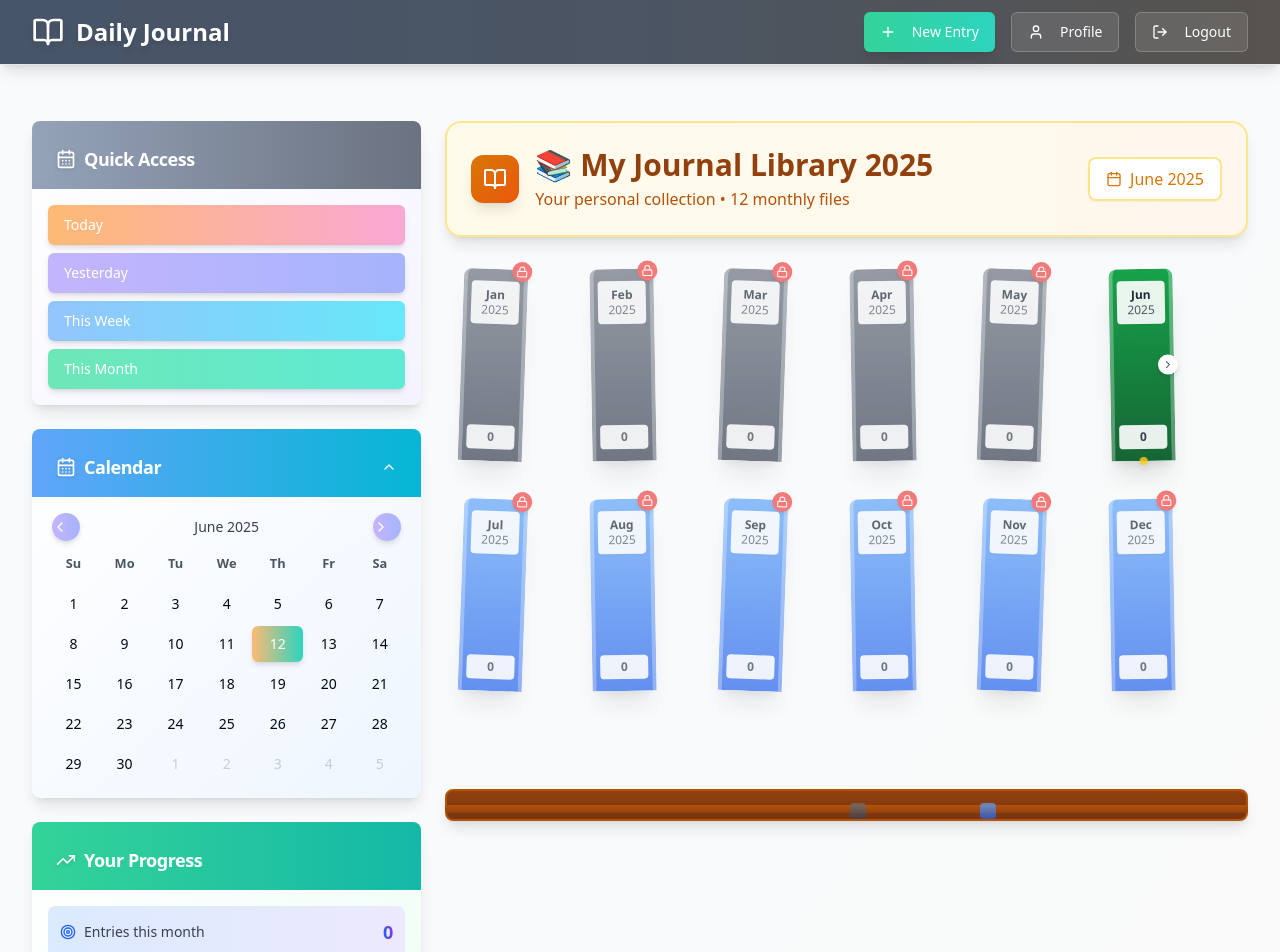
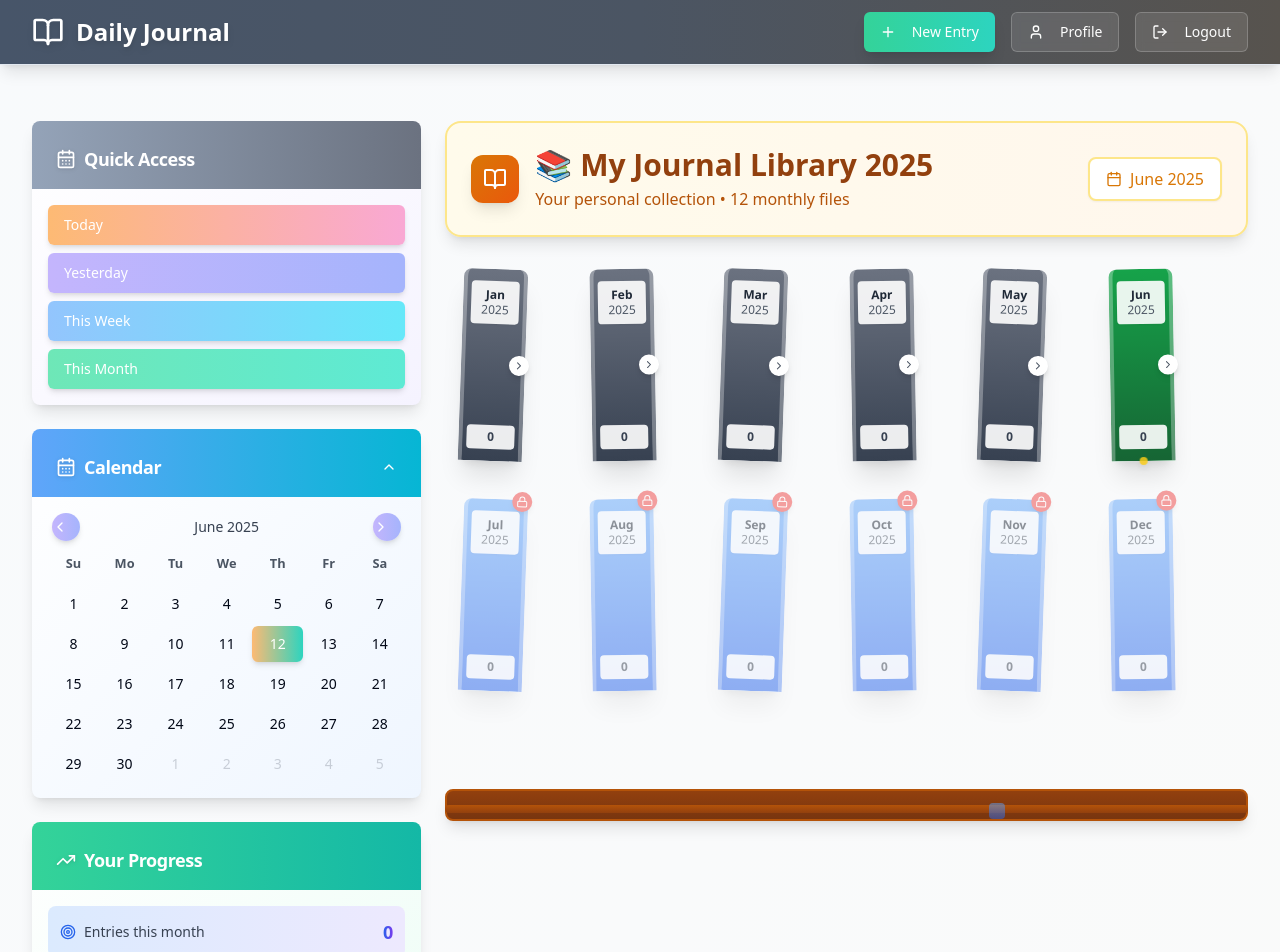
Before and after one commit to SumitKSinghh/quiet-thoughts-space, a React (Vite) app: page /dashboard in a window 1280 px wide. Shown: the top 952 px of the page. Built offline with nearby package versions, Linux system fonts and the light colour scheme.

Commit message:
Fix: Show journals of previous months
Fix issue where journals of previous months are not visible.

```diff
--- a/src/components/JournalList.tsx
+++ b/src/components/JournalList.tsx
@@ -133,13 +133,11 @@ const JournalList = ({ selectedDate, onEditJournal }: JournalListProps) => {
   }, {} as Record<string, Journal[]>);
 
   const toggleFile = (monthKey: string, month: any) => {
-    // Only allow expansion of current month
-    if (!month.isCurrentMonth) {
+    // Restrict access to future months only
+    if (month.isFutureMonth) {
       toast({
         title: "Access Restricted",
-        description: month.isPastMonth
-          ? "Past journal entries are read-only"
-          : "Future months are not yet available",
+        description: "Future months are not yet available",
         variant: "destructive",
       });
       return;
@@ -367,12 +365,12 @@ const JournalList = ({ selectedDate, onEditJournal }: JournalListProps) => {
                   <button
                     onClick={() => toggleFile(month.key, month)}
                     className="group relative w-full"
-                    disabled={!month.isCurrentMonth}
+                    disabled={month.isFutureMonth}
                   >
                     {/* File Spine - Tilted */}
-                    <div className={`w-16 h-48 bg-gradient-to-b ${fileColor} rounded-t-lg shadow-xl transform transition-all duration-300 hover:scale-105 hover:shadow-2xl border-l-4 border-r-4 border-opacity-30 border-white relative ${tiltAngle} ${!month.isCurrentMonth ? 'opacity-70' : ''}`}>
-                      {/* Lock Icon for Restricted Months */}
-                      {!month.isCurrentMonth && (
+                    <div className={`w-16 h-48 bg-gradient-to-b ${fileColor} rounded-t-lg shadow-xl transform transition-all duration-300 hover:scale-105 hover:shadow-2xl border-l-4 border-r-4 border-opacity-30 border-white relative ${tiltAngle} ${month.isFutureMonth ? 'opacity-50' : ''}`}>
+                      {/* Lock Icon for Future Months Only */}
+                      {month.isFutureMonth && (
                         <div className="absolute -top-2 -right-2 bg-red-500 rounded-full p-1 shadow-md">
                           <Lock className="h-3 w-3 text-white" />
                         </div>
@@ -402,8 +400,8 @@ const JournalList = ({ selectedDate, onEditJournal }: JournalListProps) => {
                         <div className="absolute left-1/2 transform -translate-x-1/2 -bottom-1 w-2 h-2 bg-yellow-400 rounded-full shadow-md animate-pulse"></div>
                       )}
 
-                      {/* Expansion Icon - Only for Current Month */}
-                      {month.isCurrentMonth && (
+                      {/* Expansion Icon - For Current and Past Months */}
+                      {!month.isFutureMonth && (
                         <div className="absolute -right-2 top-1/2 transform -translate-y-1/2 bg-white rounded-full p-1 shadow-md group-hover:bg-gray-100 transition-colors">
                           <ChevronRight className="h-3 w-3 text-gray-600" />
                         </div>
@@ -423,12 +421,12 @@ const JournalList = ({ selectedDate, onEditJournal }: JournalListProps) => {
             <span>Current Month (Click to Expand)</span>
           </div>
           <div className="flex items-center space-x-2">
-            <div className="w-4 h-4 bg-gradient-to-b from-gray-500 to-gray-700 rounded opacity-70"></div>
-            <span>Past Months</span>
+            <div className="w-4 h-4 bg-gradient-to-b from-gray-500 to-gray-700 rounded"></div>
+            <span>Past Months (Read-only)</span>
           </div>
           <div className="flex items-center space-x-2">
-            <div className="w-4 h-4 bg-gradient-to-b from-blue-400 to-blue-600 rounded opacity-70"></div>
-            <span>Future Months</span>
+            <div className="w-4 h-4 bg-gradient-to-b from-blue-400 to-blue-600 rounded opacity-50"></div>
+            <span>Future Months (Locked)</span>
           </div>
         </div>
       </div>
```
